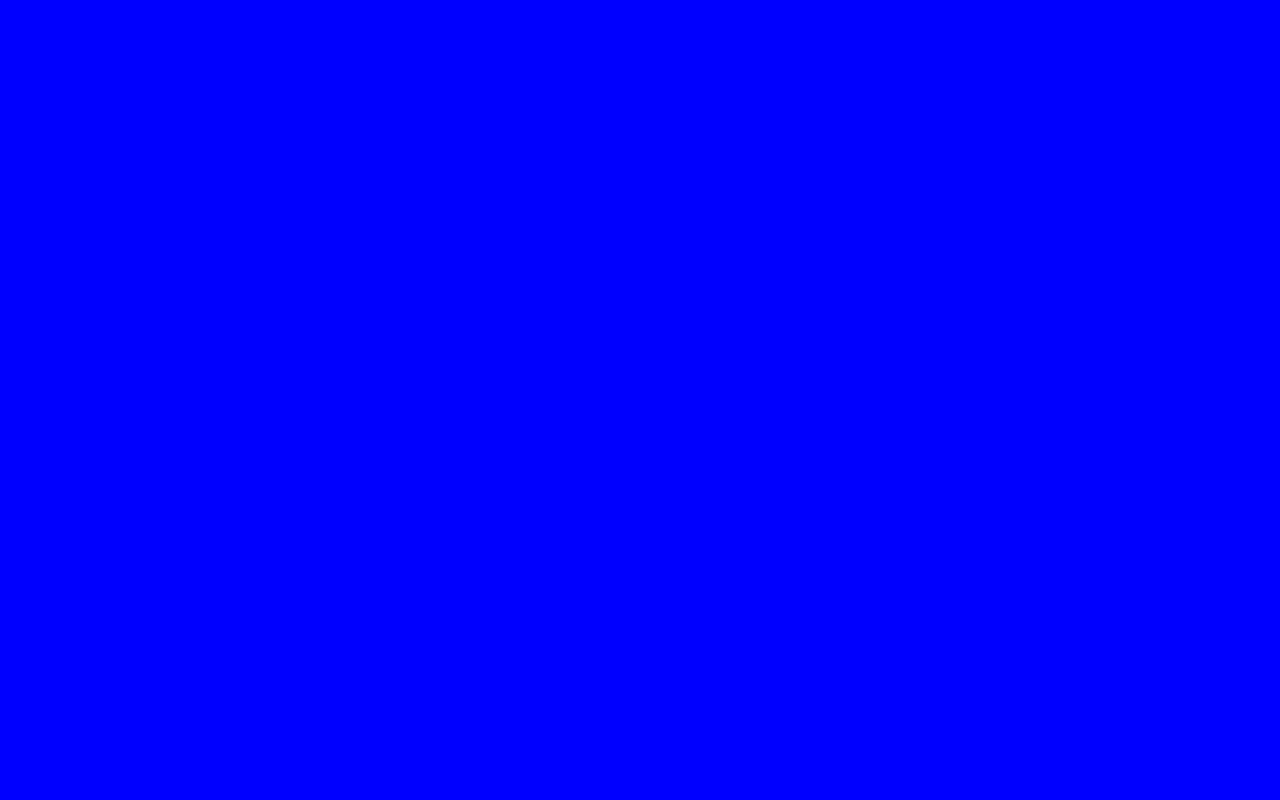
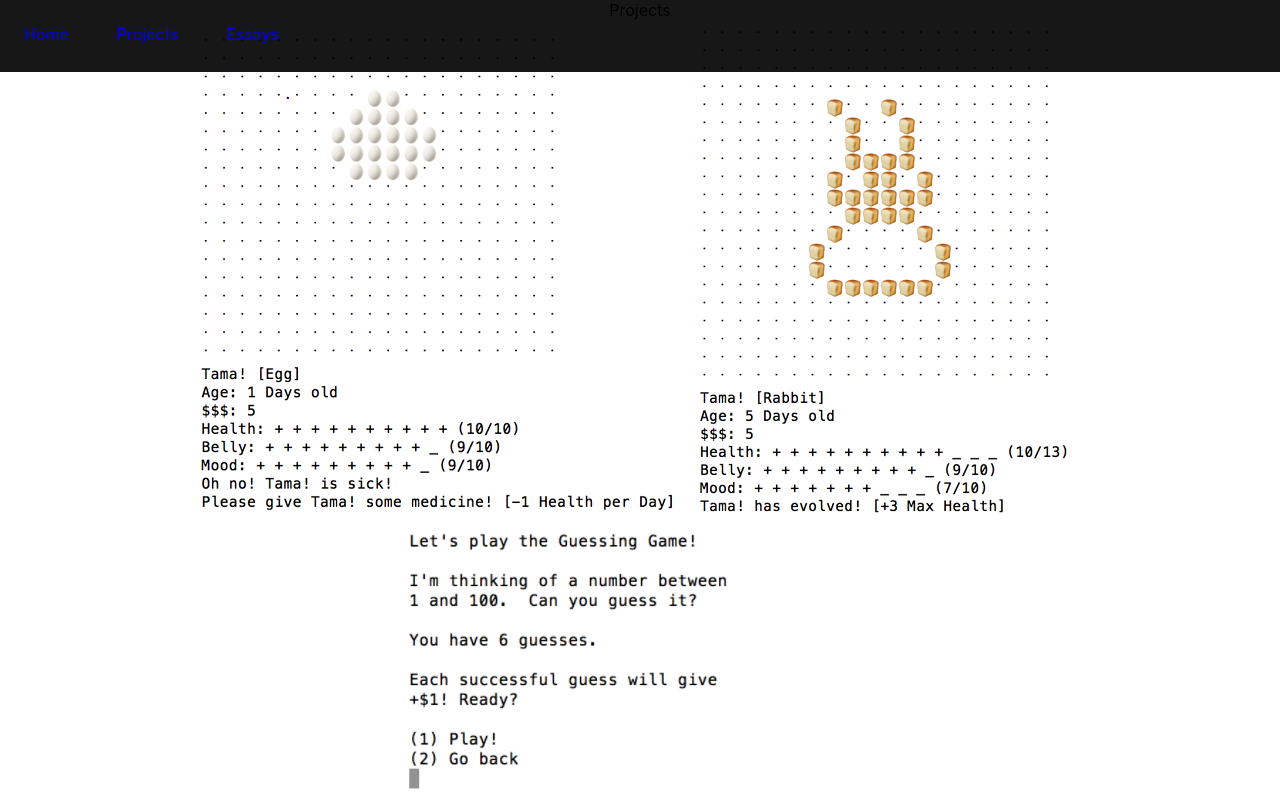
Before and after one commit to kekupua/kekupua.github.io, a React (Create React App) app: page /projects in a window 1280 px wide. Shown: the top 800 px of the page. Built offline with nearby package versions, Linux system fonts and the light colour scheme.

Commit message:
New refresh structure

```diff
--- a/package.json
+++ b/package.json
@@ -8,6 +8,7 @@
     "@testing-library/user-event": "^7.2.1",
     "react": "^16.12.0",
     "react-dom": "^16.12.0",
+    "react-router-dom": "^5.1.2",
     "react-scripts": "3.4.0",
     "styled-components": "^5.0.1"
   },
--- a/src/App.js
+++ /dev/null
@@ -1,13 +0,0 @@
-import React from 'react';
-import './App.css';
-import LandingPage from './components/LandingPage';
-
-function App() {
-  return (
-    <div className="App" style={{width: '100%'}}>
-        <LandingPage sections={['one', 'two', 'three']}/>
-    </div>
-  );
-}
-
-export default App;
--- /dev/null
+++ b/src/App.jsx
@@ -0,0 +1,28 @@
+import React from 'react';
+import './App.css';
+import Navigation from './components/Navigation';
+import LandingPage from './components/LandingPage';
+import Projects from './components/Projects';
+import Essays from './components/Essays';
+import { Route, BrowserRouter as Router } from 'react-router-dom';
+
+function App() {
+  return (
+    <div className="App" style={{width: '100%', overflowX: 'hidden'}}>
+      <Router>
+        <Navigation/>
+        <Route exact path="/" >
+          <LandingPage sections={['one', 'two', 'three']}/>
+        </Route>
+        <Route path="/projects" >
+          <Projects/>
+        </Route>
+        <Route path="/essays" >
+          <Essays/>
+        </Route>
+      </Router>
+    </div>
+  );
+}
+
+export default App;
--- /dev/null
+++ b/src/components/Essays.jsx
@@ -0,0 +1,11 @@
+import React from 'react';
+
+export const Essays = () => {
+    return (
+        <div>
+            Essays
+        </div>
+    )
+}
+
+export default Essays;
--- a/src/components/LandingPage.jsx
+++ b/src/components/LandingPage.jsx
@@ -17,7 +17,7 @@ let LandingPage = ({sections = [], ...props}) => {
             </FullPage>
             {sections.map((section, index) => {
                 return (
-                    <Section index={index} type={section}/>
+                    <Section key={`section-${index}`}index={index} type={section}/>
                 )
             })}
         </React.Fragment>
--- /dev/null
+++ b/src/components/Navigation.jsx
@@ -0,0 +1,30 @@
+import React from 'react';
+import styled from 'styled-components';
+import { NavLink } from 'react-router-dom';
+
+import style from '../styleguide';
+
+let StyledNavLink = styled(NavLink)({
+    textDecoration: 'none',
+    padding: style.sizes._300,
+});
+
+let NavigationContainer = styled.div({
+    display: 'flex',
+    width: '100%',
+    height: style.sizes._900,
+    position: 'fixed',
+    background: '#000000e8'
+})
+
+export const Navigation = () => {
+    return (
+        <NavigationContainer>
+            <StyledNavLink exact to="/">Home</StyledNavLink>
+            <StyledNavLink to="/projects">Projects</StyledNavLink>
+            <StyledNavLink to="/essays">Essays</StyledNavLink>
+        </NavigationContainer>
+    )
+}
+
+export default Navigation;
--- /dev/null
+++ b/src/components/Projects.jsx
@@ -0,0 +1,19 @@
+import React from 'react';
+import projects from '../projects';
+
+export const Projects = () => {
+    return (
+        <div>
+            Projects
+            {projects.map((project, index) => {
+                return (
+                    <div key={`project-${index}`}>
+                        {project.content()}
+                    </div>
+                )
+            })}
+        </div>
+    )
+}
+
+export default Projects;
--- a/src/components/Section.jsx
+++ b/src/components/Section.jsx
@@ -8,7 +8,8 @@ const Wrapper = styled.div(props => ({
     height: getScaledSize(SECTION_SCALE),
     width: '100%',
     background: props.index % 2 === 0 ? 'grey' : 'white'
-}))
+}));
+
 const Section = ({index, type, ...props}) => {
     return (
         <Wrapper index={index}>
--- /dev/null
+++ b/src/projects/index.js
@@ -0,0 +1,5 @@
+import project1 from './project-1'; // Import new projects here
+
+let projects = [project1]; // Add new projects to the list
+
+export default projects;
--- /dev/null
+++ b/src/projects/project-1.js
@@ -0,0 +1,31 @@
+import React from 'react';
+
+export default {
+    layout: 'project-1',
+    images: ['images/tamagotchi_2.PNG'],
+    title: 'Tamagotchi',
+    date: '2017-05-01',
+    tags: ['Tamagotchi', 'OOP', 'C++'],
+    summary: 'My team developed a tamagotchi game for our Final Project in EE 205.',
+    content: () => {
+        return (
+            <React.Fragment>
+                <div>
+                    <img src="images/tamagotchi_1.PNG" alt="tamagotchi 1"/>
+                    <img src="images/tamagotchi_2.PNG" alt="tamagotchi 2"/>
+                    <img src="images/tamagotchi_3.PNG" alt="tamagotchi 3"/>
+                </div>
+                This project was a Final Project for our course in Object Oriented Programming, EE 205. This game follows the player as they try to care for a digital pet known as a tamagotchi. The tamagotchi has stats that the player must maintain in order for the tamagotchi to evolve into new stages and therefore progress through its life cycle.
+
+                We began with the idea of displaying the tamagotchi as a series of sprites that would change as the tamagotchi evolved. We began by implementing the tamagotchi as a series of sprites so we could show an “animation” by quickly changing between two sprites and clearing the screen. This required us to use a wait function and system commands to manipulate the display.
+                After working on the display, we turned to implementing the driver and tamagotchi class. The driver would simply consist of menus of choices that would then call functions of the tamagotchi class. The driver currently has 6 input options: Feed Tamagotchi, Play a Game, Go to the Shop, Check Inventory, Check Status, and Next Day. The descriptions of each of the menu options can be found in the instructions above. All of these commands are run within a while loop that checks the state of the tamagotchi on each iteration.  If the tamagotchi is found to be dead, the game will prompt the user and exit. If the tamagotchi is found to be ready to evolve, an animation will play and the user will be notified that the tamagotchi has evolved. An evolution causes the sprite displayed to change to the next evolution. The evolutions are as follows, egg, rabbit, potato.
+
+                In order to give the players a side objective, we create a couple minigames to earn cash. For the games, we split them into two different files. Both games utilize text files as instructions to print when the user selects a game. This is done by creating a filestream using ifstream and then piping the contents of the text file to the std I/O stream. For the memory game, the given string is first generated by the rand() function. The rand() function returns integers between 60 and 95 which we then, by ASCII conversion, convert into a string. The user then enters a string that we compare to the original string. For the guessing game, we use rand() to generate a random number between 1 and 100 and then ask for the user’s guess. We then loop until the user is out of guesses or the user guesses the correct number.
+
+                My role in this project was as the main programmer for the graphics and game logic. I practiced object-orient programming methodologies for building the structure for the different tamagotchi stages and items. This project also allowed me to practice my game design knowledge as I theorized how to create incentives for the player to play the game. As I move forward in my career, this project will serve as a reminder of simpler times.
+
+                You can view the source code on <a href="https://github.com/kekupua/WDK-Homework/tree/master/Final%20Project">Github</a>.
+            </React.Fragment>
+        )
+    }
+}
--- a/src/styleguide/index.js
+++ b/src/styleguide/index.js
@@ -1,5 +1,7 @@
-import sizes from './sizes'
+import colors from './colors';
+import sizes from './sizes';
 
 export default {
+    colors,
     sizes
-}
+};
--- a/src/styleguide/sizes.js
+++ b/src/styleguide/sizes.js
@@ -14,6 +14,10 @@ export let sizes = {
     _300: `${BASE_VALUE * 3}px`,
     _400: `${BASE_VALUE * 4}px`,
     _500: `${BASE_VALUE * 5}px`,
+    _600: `${BASE_VALUE * 6}px`,
+    _700: `${BASE_VALUE * 7}px`,
+    _800: `${BASE_VALUE * 8}px`,
+    _900: `${BASE_VALUE * 9}px`,
 };
 
 export default sizes;
```
Also changed, not shown: 1 other file (tests, documents, lock files or other folders).
